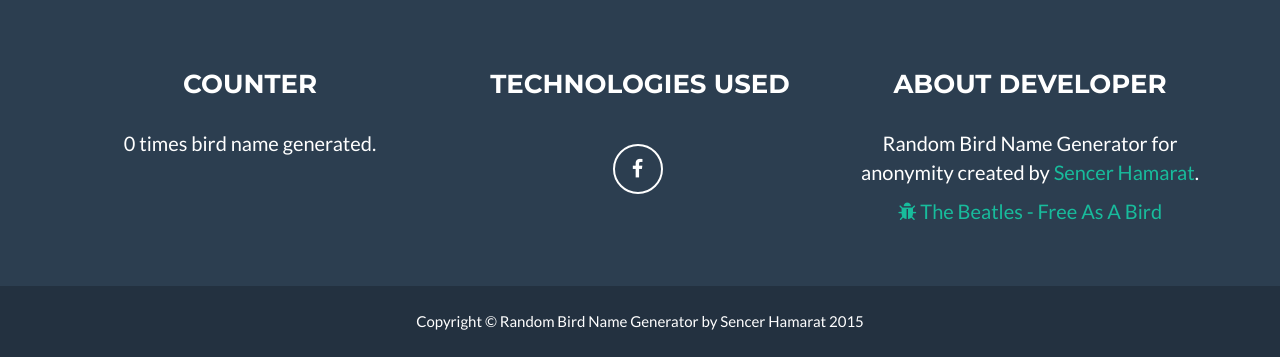
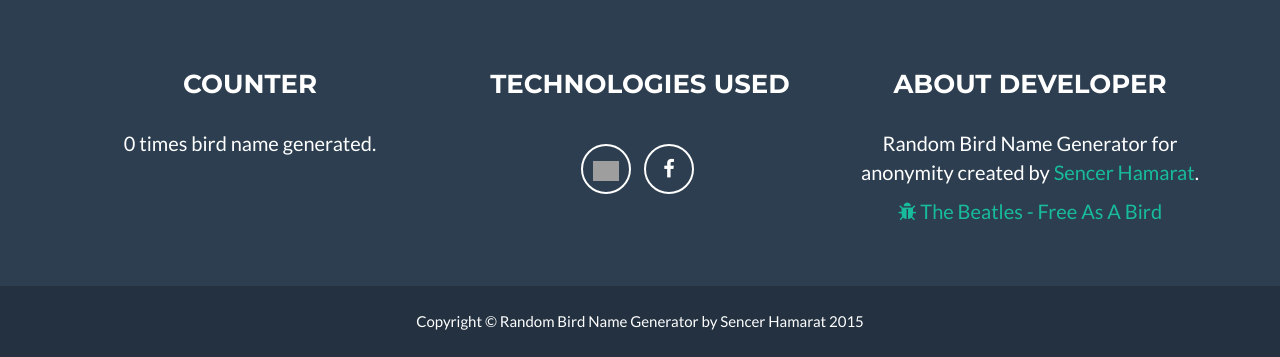
Before and after one commit to RecNes/RandomBirdNameGenerator, a Django app: page / in a window 1280 px wide. Shown: the part 1983-2340 px from the top of the page. Run offline with Django 3.2, Linux system fonts and the light colour scheme; data that the repository does not hold is empty; some libraries are stand-ins or nearby versions; grey boxes are pictures that could not be loaded.

Commit message:
Update index.html

```diff
--- a/templates/index.html
+++ b/templates/index.html
@@ -176,6 +176,9 @@
                         <h3>Technologies Used</h3>
                         <ul class="list-inline">
                             <li>
+                                <a href="https://www.python.org" class="btn-social btn-outline"><img src="https://upload.wikimedia.org/wikipedia/commons/thumb/c/c3/Python-logo-notext.svg/200px-Python-logo-notext.svg.png" width=50 /<i class="fa fa-fw fa-python""></i></a>
+                            </li>
+                            <li>
                                 <a href="https://www.facebook.com/RecNesBloG" class="btn-social btn-outline"><i class="fa fa-fw fa-facebook"></i></a>
                             </li>
                         </ul>
```
